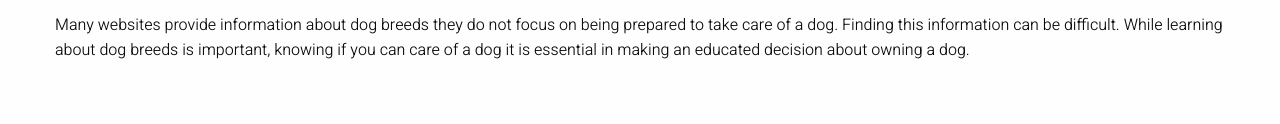
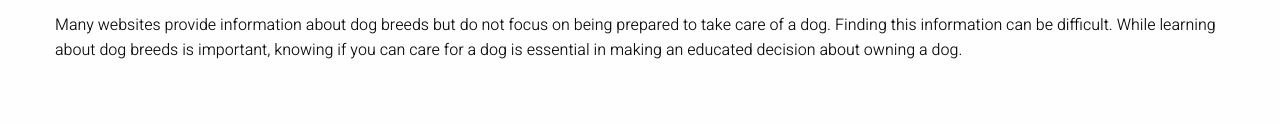
Before and after one commit to sarahkasiske/fur-me-promotional-site, a plain HTML site: page index.html in a window 1280 px wide. Shown: the part 1881-2005 px from the top of the page. Drawn offline with Linux system fonts and the light colour scheme.

Commit message:
Updating Homepage

```diff
--- a/index.html
+++ b/index.html
@@ -76,7 +76,7 @@
         <div class="small-12 columns">
           <h2>Why is Fur Me Needed?</h2>
           <p>Million dogs are taken to shelters every year. Of the dogs brought to shelters, the majority are less than a year old, almost half have not been neutered/spayed, a third have never been to the vet and 96%, had no obedience training. Almost a third of these animals had been given to the owner by a friend but many were from breeders or shelters. Pet problems, aggressive behaviors, a dog growing larger than expected or health issues is the most common reason that owners rehome their pet.</p>
-          <p>Many websites provide information about dog breeds they do not focus on being prepared to take care of a dog. Finding this information can be difficult. While learning about dog breeds is important, knowing if you can care of a dog it is essential in making an educated decision about owning a dog.</p>
+          <p>Many websites provide information about dog breeds but do not focus on being prepared to take care of a dog. Finding this information can be difficult. While learning about dog breeds is important, knowing if you can care for a dog is essential in making an educated decision about owning a dog.</p>
         </div>
       </div>
 
```
